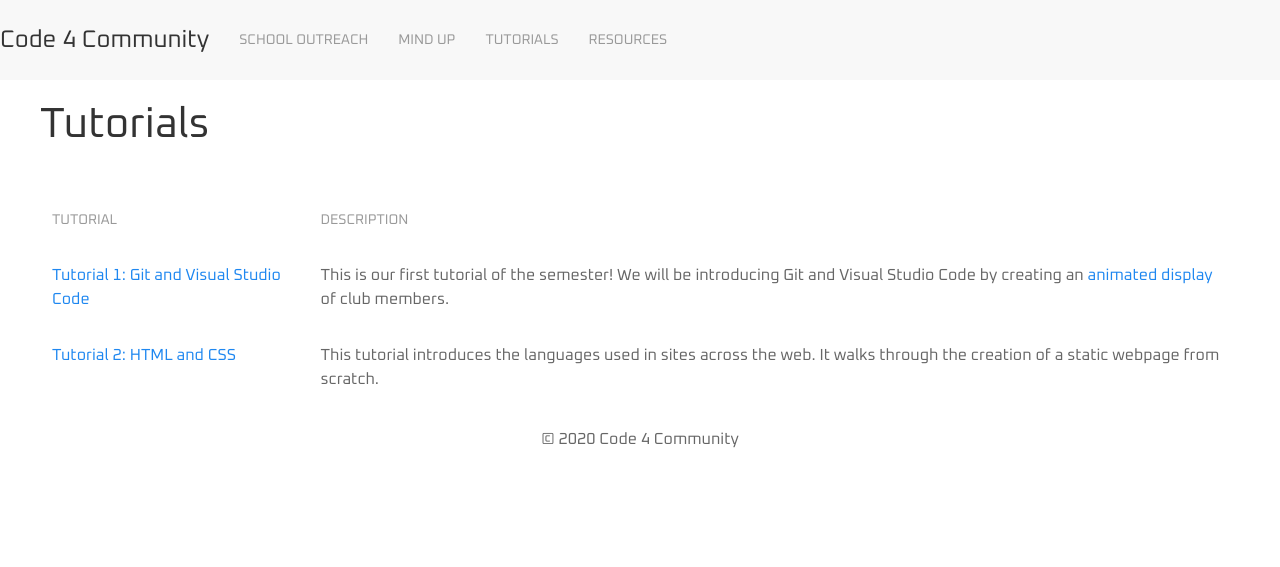
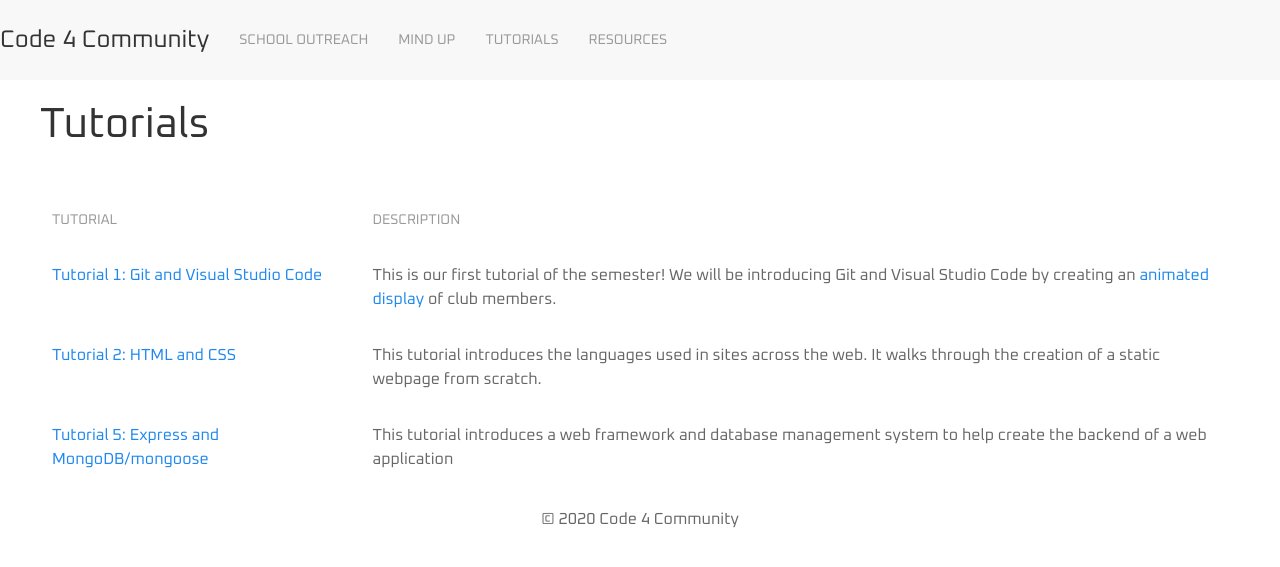
Before and after one commit to Code4Community/Code4Community.github.io, a Jekyll site: the page built from tutorials.html, in a window 1280 px wide. Shown: the top 567 px of the page. Built offline with Jekyll 4.4.1, drawn with Linux system fonts in a browser that asks for light colours; nearby versions of some CDN libraries; some of the changed lines change nothing that is shown.

Commit message:
Added express/mongodb tutorial (still a WIP)

````diff
--- a/_data/tutorials.json
+++ b/_data/tutorials.json
@@ -8,5 +8,12 @@
         "name": "Tutorial 2: HTML and CSS",
         "link": "/tutorial-2",
         "description": "This tutorial introduces the languages used in sites across the web. It walks through the creation of a static webpage from scratch."
+    },
+    {
+        "name": "Tutorial 5: Express and MongoDB/mongoose",
+        "link": "/tutorial-5",
+        "description": "This tutorial introduces a web framework and database management system to help create the backend of a web application"
     }
+
+
 ]
--- /dev/null
+++ b/tutorials/express-mongodb-tutorial.md
@@ -0,0 +1,254 @@
+---
+layout: page
+title: Express and MongoDB/Mongoose Tutorial
+permalink: /tutorial-5
+content_style: github_markdown
+---
+# Express and MongoDB/Mongoose Tutorial
+
+## Objectives
+* Learn what is Express and MongoDB
+* How to interact with the MongoDB database using Mongoose
+* Develop a simple CRUD API
+
+## Before we get started
+* Complete the node/npm tutorial
+* Download [Postman](https://www.postman.com/downloads/)
+
+
+## Part 1: Express
+
+### What is Express?
+Express is a Node.js web application framework that provides a robust set of features for web and mobile applications. Some of the core features
+that Express offers are:
+* Allows to set up [middlewares](https://expressjs.com/en/guide/using-middleware.html){:target="_blank"} to respond to HTTP requests
+* Defines a routing table which is used to perform different actions based on HTTP method and URL
+* Allows to dynamically render HTML pages based on passing arguments to templates
+
+
+### Creating a Basic Express Application
+1. Launch VS code and open the project that you created in the node/npm tutorial
+2. Open a terminal in VS Code (View -> Terminal) and install Express via NPM:
+    ```
+    npm install express --save
+    ```
+3. Create a new javascript file in the root of your working directory
+    - typical names are "app.js", "server.js", or "index.js" to represent the starting point of the application
+4. Inside of app.js, we must import the express module:
+    ```js
+    const express = require('express');
+    ```
+5. Call the returned object to create an express application*:
+    ```js
+    const app = express();
+    ```
+6. Then, create a [route definition/handler](#Routing) and specify the callback function that will be invoked whenever there is an HTTP `GET` request with path `'/'` relative to the site root. The callback function takes a [request and a response object](#Request-and-response) as arguments, and calls `send()` on the response with the string "Hello World!"
+    ```js
+    app.get('/', (req, res) => {
+      res.send('Hello World!')
+    });
+    ```
+7. Start up the server on port "3000" and print a comment to the console.
+    ```js
+    app.listen(3000, () => {
+      console.log(`Example app listening at http://localhost:3000`)
+    });
+    ```
+8. Save your `app.js` file and then in your terminal run the code using Node.js:
+    ```
+    node app.js
+    ```
+    You should see the following output in the terminal:
+    ```
+    Example app listening at http://localhost:3000
+    ```
+    Open a browser and navigate to [http://localhost:3000](http://localhost:3000){:target="_blank"}
+
+Your browser should look like this:
+![](../images/tutorial-5/hello_world_application.png)
+
+Congrats! You now have a basic Express app which responds with "Hello World!" for requests made to the root URL (`'/'`).
+
+
+\* The `app` object has methods for:
+- Routing HTTP requests
+- Configuring middleware
+- Rendering HTML views
+- Registering a template engine
+- and more!
+
+### Routing
+Routing refers to determining how an application responds to a client request to a certain endpoint, which is a URI (or path) and a specific HTTP request method (e.g. GET, POST, PUT, DELETE).
+
+Each route can have one or more handler functions, which are executed when the route is matched.
+
+Route definitions take the following structure:
+```js
+app.METHOD(PATH, HANDLER)
+```
+where:
+- `app` is an instance of `express`
+- `METHOD` is an [HTTP request method](https://en.wikipedia.org/wiki/Hypertext_Transfer_Protocol#Request_methods){:target="_blank"} (in lowercase)
+- `PATH` is a path on the server.
+- `HANDLER` is the function executed when the route is matched.
+
+For more information about routing, please visit the [routing guide](https://expressjs.com/en/guide/routing.html){:target="_blank"}
+
+
+### Request and Response
+Express applications uses a callback function whose parameters are `request` and `response` objects.
+- The [request object](https://expressjs.com/en/4x/api.html#req){:target="_blank"} represents the HTTP request and has properties for the request query string, parameters, body, HTTP headers, etc...
+- The [response object](https://expressjs.com/en/4x/api.html#res){:target="_blank"} represents the HTTP response that an Express app sends when that route gets a request
+
+### Serving Static Files in Express
+To serve static files such as images, CSS files, and JavaScript files, use the express.static built-in middleware function in Express by passing in the name of the directory containing your assets.
+
+For example, if you keep your static assets in a directory named `public`, you can add the following to your `app.js` file:
+```js
+app.use(express.static('public'));
+```
+Now, you can load any files that you have in your `public` directory, by adding the file name to your root path:
+- `http://localhost:3000/file_name.extension`
+
+to see the content of the files.
+
+
+### Back to the Express Application
+Lets extend our application to:
+- Handle other endpoints other than root (`'/'`) with other HTTP request types
+- Land on a custom home page
+- Utilize the express.static middleware to serve some static assets.
+
+In the `app.js` file:
+1. Create a route that responds to POST request to the root path (`'/'`) and send the message "POST request made at /"
+2. Create a route that responds to a PUT request to the school path (`'/school'`) and send the message "PUT request made at /school"
+3. Create a route that responds to a DELETE request to the school path (`'/school'`) and send the message "DELETE request made at /school"
+4. In your root folder, create a new html file, `home_page.html` and add some content.
+5. Modfy the existing `GET` route for the root path to call the `sendFile()` method of the `res` object and passing in the path of your `home_page.html` file
+    * Remeber to add `__dirname` to the beginning of the file path to ensure it looks in the root of your working directory (i.e. `res.sendFile(__dirname + "home_page.html")`)
+6. Create a new folder named `public` under your root project and add the following [image](../images/tutorial-5/block_o.png)
+7. Add a new HTML file in the `public` directory, `tutorial.html`, with whatever content you want
+8. Use the `epxress.static` middleware to serve the files in the `public` directory
+9. Save your javascript file and run it again with node.
+10. Visit the new routes and static files and ensure you see the correct messages/content:
+// Add Postman information for testing the newly created routes
+
+
+**//Should I add pictures for this?**
+Visit the tutorial repo to view the final code
+
+
+### Additional Resources
+- Visit the [API Reference](https://expressjs.com/en/4x/api.html) to see everything that Express provides
+- Visit the [Express examples](https://expressjs.com/en/starter/examples.html){:target="_blank"} page to get a better idea of what express allows you to do,
+
+
+## Part 2: MongoDB/Mongoose
+
+### MongoDB
+MongoDB is a general purpose, document-based, distributed database used in many modern applications. One of the key features of MongoDB is that it stores data in JSON-like documents instead of the traditional row/column model. These documents support arrays and nested objects as values making for flexible and dynamic schemas.
+
+### Mongoose
+Mongoose is an object data modeling library for MongoDB and Node.js. It manages the relationships between data, provides schema validation, and is used to translate between objects in our code and the representation of those objects in MongoDB
+
+### Important Terminology
+**Collections**
+Equivalent to tables in relational databases. Can hold multiple JSON documents.
+
+**Documents**
+Equivalent to records or rows of data in SQL.
+
+**Schema**
+A document data structure (or shape of the document)
+
+**Models**
+Take a schema and create an instance of a document
+
+## Defining The Data - Schemas
+Everything in Mongoose starts with a [Schema](https://mongoosejs.com/docs/guide.html). Let's say we want to record all the colleges in the world. To save this information into our MongoDB database, we will need to create a new Schema. Each Schema maps to a MongoDB collection and defines the shape of the documents within that collection.
+```js
+    const mongoose = require('mongoose');
+    const Schema = mongoose.Schema;
+    const schoolSchema = new Schema({
+        name: String,
+        state: String,
+        enrollment: Number,
+        ivyLeage: Boolean,
+    });
+```
+
+## Data Interaction - Models
+We must compile our schema into a [Model](https://mongoosejs.com/docs/models.html) which is what is responsible for creating and reading documents from the underlying MongoDB database. From our exmaple, each document will be a school with properties and behaviors as declared in our `schoolSchema`:
+```js
+const School = mongoose.model('Schools', schoolSchema);
+```
+
+To create a new school document:
+```js
+const tOSU = new School({
+    name: 'The Ohio State University',
+    state: 'OH',
+    enrollment: 66000,
+    ivyLeage: false,
+})
+console.log(tOSU.name) // 'The Ohio State University'
+```
+We now have a object representing The Ohio State University, but haven't saved anything to MongoDB. Each document can be saved to the database by calling the `save` method. The first argument to the callback with be an error if any occured.
+```js
+tOSU.save((err, school) => {
+    if (err) return console.error(err);
+    console.log(school.name) // 'The Ohio State University'
+});
+```
+
+For more information about models and the methods available, please visit the Mongoose [models page](https://mongoosejs.com/docs/models.html)
+
+### Continuing the Express Application
+1. Visit the [Getting Started](https://docs.atlas.mongodb.com/getting-started/){:target="_blank"} guide and follow parts 1-4 to set up an account and create a database with MongoDB Atlas.
+
+2. Next, install Mongoose via NPM:
+
+    ```
+    npm install mongoose
+    ```
+
+3. In `app.js` import the Mongoose module, similar to how we did for express:
+
+    ```js
+    const mongoose = require('mongoose');
+    ```
+4. Now we must open a connection to the database. Open the Connect dialog on your MongoDB cluster that you created and copy the provided connection string, replacing `<username>`, `<password>`, and `<dbname>` with your database credentials/information.
+    ```js
+    const db = () => {
+        return mongoose.connect(mongodb+srv://<username>:<password>@<dbname>-hc9j8.azure.mongodb.net/test?retryWrites=true&w=majority), {useNewUrlParser: true, useUnifiedTopology: true});
+    };
+    ```
+5. We now have a connection to the database and can get notified when we connect successfully:
+    ```js
+    db().then(async () => {
+        console.log("connected to database!");
+    });
+    ```
+6. Start the express server once the database is started now that we have established a connection (we can't run the application if there is no connection to the database!)
+    ```js
+    db().then(async () => {
+        app.listen(3000, () => {
+            console.log(`Example app listening at http://localhost:3000`)
+        });
+    });
+    ```
+
+7. In our working directory, we'll add new folder called `models` and add a new file in it called `schools.js` to represent how the school collection should look like. Since we're working in a new file, we'll need to import the mongoose module again. With the mongoose module imported, we can get a reference to the Schema class and define the properties for a school, compile it into a model and export the model so it can be used in other parts of the app:
+    ```js
+    const mongoose = require('mongoose');
+    const Schema = mongoose.Schema;
+    const schoolSchema = new Schema({
+        name: String,
+        state: String,
+        enrollment: Number,
+        ivyLeage: Boolean,
+    });
+    const School = mongoose.model('Schools', schoolSchema);
+    module.exports = School;
+    ```
+8.
````
Also changed, not shown: images/tutorial-5/block_o.png (added), images/tutorial-5/hello_world_application.png (added).
